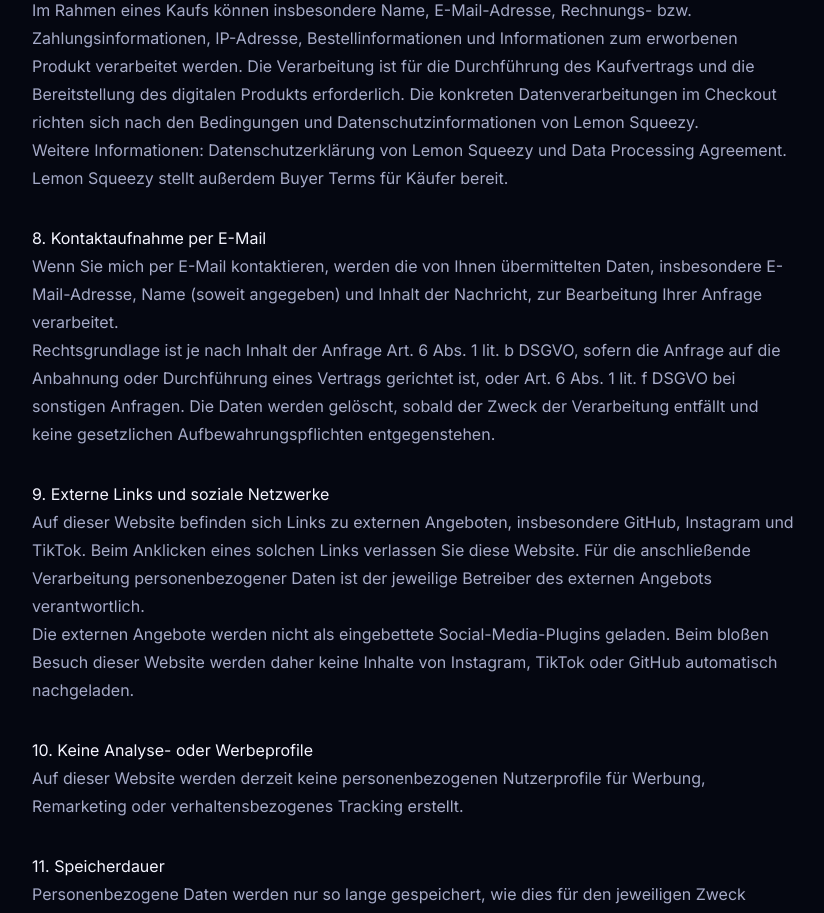
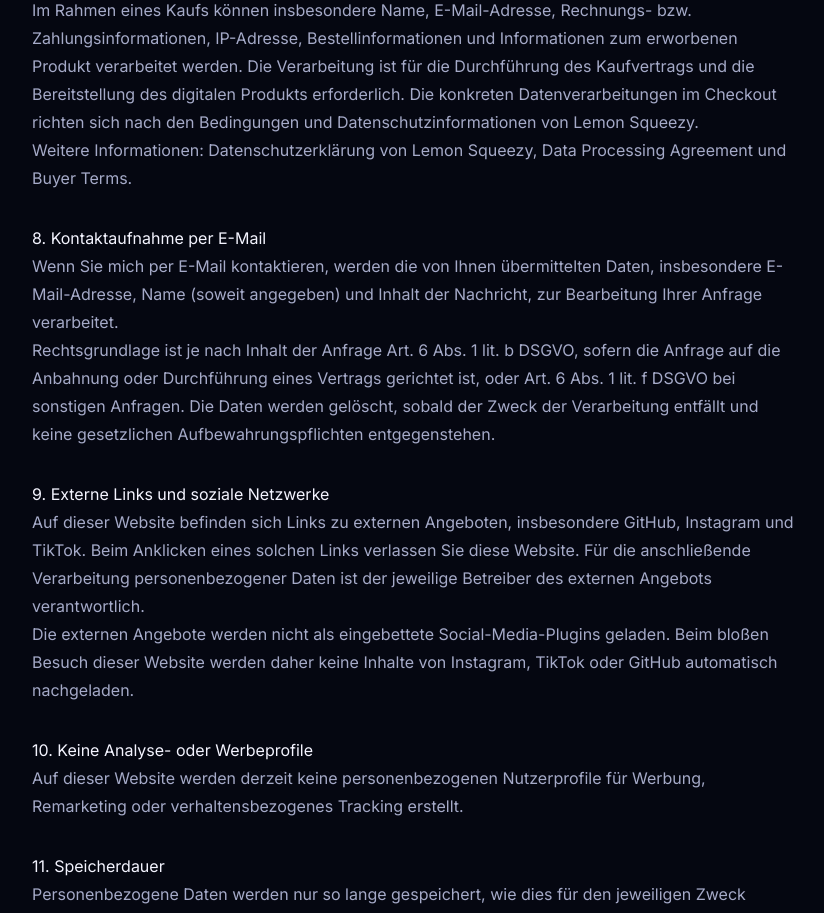
Before and after one commit to aaron0sec/webseite, a Next.js app: page /datenschutz in a window 1280 px wide. Shown: the part 2200-3113 px from the top of the page, without its empty margins (28-852 px from the left). Built offline with nearby package versions, Linux system fonts and the light colour scheme.

Commit message:
fix: remove citation markup from privacy page

```diff
--- a/src/app/datenschutz/page.tsx
+++ b/src/app/datenschutz/page.tsx
@@ -11,60 +11,46 @@ export default function Datenschutz() {
       <article className="prose max-w-3xl">
         <h1>Datenschutzerklärung</h1>
         <p><strong>Stand: 10. August 2026</strong></p>
-
         <h2>1. Verantwortlicher</h2>
         <p>Verantwortlicher für die Verarbeitung personenbezogener Daten auf dieser Website ist:</p>
         <p>Joscha Aaron Schmidt<br />Im Sinnighofen 8b<br />79189 Bad Krozingen<br />Deutschland</p>
         <p>E-Mail: <a href="mailto:aaronfree00@proton.me">aaronfree00@proton.me</a></p>
-
         <h2>2. Allgemeines zur Datenverarbeitung</h2>
         <p>Ich verarbeite personenbezogene Daten nur, soweit dies für den Betrieb dieser Website, die Bereitstellung ihrer Funktionen, die Sicherheit des Angebots, die Abwicklung von Käufen oder die Bearbeitung von Anfragen erforderlich ist oder eine andere gesetzliche Rechtsgrundlage besteht.</p>
-
         <h2>3. Aufruf der Website und technische Zugriffsdaten</h2>
         <p>Beim Aufruf der Website werden technisch erforderliche Daten verarbeitet. Dazu können insbesondere IP-Adresse, Datum und Uhrzeit des Zugriffs, angeforderte URL, HTTP-Status, Referrer-URL, Browsertyp und Betriebssystem sowie technische Informationen über das Endgerät gehören. Diese Daten werden benötigt, um die Website auszuliefern, Fehler zu erkennen und das Angebot gegen Missbrauch und Angriffe zu schützen.</p>
         <p>Die Website wird über Vercel bereitgestellt und über Cloudflare ausgeliefert bzw. geschützt. Im Rahmen dieser Infrastruktur können technische Verbindungs-, Sicherheits- und Protokolldaten verarbeitet werden. Vercel beschreibt insbesondere die Verarbeitung von IP-Adressen, aus IP-Adressen abgeleiteten Standortinformationen, Geräteinformationen, Logs und technischen Nutzungsdaten. Cloudflare verarbeitet je nach aktivierten Sicherheits- und Netzwerkfunktionen ebenfalls technische Daten und kann bestimmte sicherheitsbezogene Cookies einsetzen.</p>
         <p>Rechtsgrundlage für die technisch erforderliche Verarbeitung ist Art. 6 Abs. 1 lit. f DSGVO. Das berechtigte Interesse besteht im sicheren, stabilen und funktionsfähigen Betrieb der Website.</p>
-
         <h2>4. Hosting und Auftragsverarbeitung</h2>
         <p>Für das Hosting und die Bereitstellung der Website wird Vercel eingesetzt. Vercel kann als technischer Dienstleister personenbezogene Daten von Website-Besuchern verarbeiten. Die Verarbeitung erfolgt im Rahmen der technischen Bereitstellung, Sicherheit und Leistungsfähigkeit der Infrastruktur. Soweit die Voraussetzungen für eine Auftragsverarbeitung vorliegen, erfolgt diese auf Grundlage eines entsprechenden Vertrags bzw. einer Datenschutzvereinbarung.</p>
         <p>Weitere Informationen finden sich in der <a href="https://vercel.com/legal/privacy-notice" target="_blank" rel="noreferrer">Datenschutzerklärung von Vercel</a>.</p>
-
         <h2>5. Cloudflare</h2>
         <p>Cloudflare wird als CDN-, DNS- und Sicherheitsdienst eingesetzt. Dadurch können Anfragen technisch über die Infrastruktur von Cloudflare verarbeitet werden. Dies dient insbesondere der Auslieferung von Inhalten, der Verbesserung der Verfügbarkeit sowie dem Schutz vor missbräuchlichem oder automatisiertem Zugriff.</p>
         <p>Cloudflare weist darauf hin, dass je nach eingesetzten Produkten und Konfigurationen beispielsweise Cookies wie <code>__cf_bm</code> oder <code>cf_clearance</code> für Bot-Schutz bzw. Sicherheitsprüfungen verwendet werden können. Solche Cookies dienen nach Angaben von Cloudflare der technischen Bereitstellung der jeweiligen Sicherheitsfunktion und sind keine von dieser Website zu Werbe- oder Trackingzwecken gesetzten Cookies.</p>
         <p>Welche Cloudflare-Funktionen tatsächlich aktiviert sind, richtet sich nach der Konfiguration des Cloudflare-Kontos. Weitere Informationen enthält die <a href="https://developers.cloudflare.com/fundamentals/reference/policies-compliances/cloudflare-cookies/" target="_blank" rel="noreferrer">Cloudflare-Dokumentation zu Cookies</a>.</p>
-
         <h2>6. Cookies und ähnliche Technologien</h2>
         <p>Die Website setzt derzeit <strong>keine eigenen Cookies zu Werbe-, Marketing- oder Trackingzwecken</strong> ein. Es werden insbesondere keine Google-Analytics-, Meta-Pixel- oder vergleichbaren Tracking-Dienste eingebunden.</p>
         <p>Die Website verwendet für die vom Nutzer wählbare Hell-/Dunkeldarstellung den <code>localStorage</code> des Browsers. Dabei wird ausschließlich die lokale Einstellung <code>theme</code> gespeichert. Es handelt sich nicht um ein Cookie und die Information wird nicht an mich oder einen Drittanbieter übertragen.</p>
         <p>Für den Betrieb von Cloudflare können abhängig von den aktivierten Sicherheitsfunktionen technisch notwendige Cloudflare-Cookies gesetzt werden. Für solche unbedingt erforderlichen Speicherungen bzw. Zugriffe ist nach § 25 Abs. 2 TDDDG keine Einwilligung erforderlich. Für nicht notwendige Cookies oder vergleichbare Technologien würde vor deren Aktivierung eine entsprechende Einwilligung eingeholt.</p>
-
         <h2>7. Digitale Produkte und Zahlungsabwicklung über Lemon Squeezy</h2>
-        <p>Für den Verkauf und die Bereitstellung digitaler Produkte wird Lemon Squeezy eingesetzt. Beim Klick auf den Kaufbutton wird der Nutzer zur Checkout-Seite von Lemon Squeezy weitergeleitet. Lemon Squeezy tritt bei Verkäufen als Merchant of Record auf und übernimmt im Rahmen seines Dienstes unter anderem die Zahlungsabwicklung sowie die Erhebung und Abführung von Umsatzsteuer bzw. VAT. citeturn0search0turn0search2</p>
+        <p>Für den Verkauf und die Bereitstellung digitaler Produkte wird Lemon Squeezy eingesetzt. Beim Klick auf den Kaufbutton wird der Nutzer zur Checkout-Seite von Lemon Squeezy weitergeleitet. Lemon Squeezy tritt bei Verkäufen als Merchant of Record auf und übernimmt im Rahmen seines Dienstes unter anderem die Zahlungsabwicklung sowie die Erhebung und Abführung von Umsatzsteuer bzw. VAT.</p>
         <p>Im Rahmen eines Kaufs können insbesondere Name, E-Mail-Adresse, Rechnungs- bzw. Zahlungsinformationen, IP-Adresse, Bestellinformationen und Informationen zum erworbenen Produkt verarbeitet werden. Die Verarbeitung ist für die Durchführung des Kaufvertrags und die Bereitstellung des digitalen Produkts erforderlich. Die konkreten Datenverarbeitungen im Checkout richten sich nach den Bedingungen und Datenschutzinformationen von Lemon Squeezy.</p>
-        <p>Weitere Informationen: <a href="https://www.lemonsqueezy.com/privacy" target="_blank" rel="noreferrer">Datenschutzerklärung von Lemon Squeezy</a> und <a href="https://www.lemonsqueezy.com/dpa" target="_blank" rel="noreferrer">Data Processing Agreement</a>. Lemon Squeezy stellt außerdem Buyer Terms für Käufer bereit.</p>
-
+        <p>Weitere Informationen: <a href="https://www.lemonsqueezy.com/privacy" target="_blank" rel="noreferrer">Datenschutzerklärung von Lemon Squeezy</a>, <a href="https://www.lemonsqueezy.com/dpa" target="_blank" rel="noreferrer">Data Processing Agreement</a> und <a href="https://www.lemonsqueezy.com/buyer-terms" target="_blank" rel="noreferrer">Buyer Terms</a>.</p>
         <h2>8. Kontaktaufnahme per E-Mail</h2>
         <p>Wenn Sie mich per E-Mail kontaktieren, werden die von Ihnen übermittelten Daten, insbesondere E-Mail-Adresse, Name (soweit angegeben) und Inhalt der Nachricht, zur Bearbeitung Ihrer Anfrage verarbeitet.</p>
         <p>Rechtsgrundlage ist je nach Inhalt der Anfrage Art. 6 Abs. 1 lit. b DSGVO, sofern die Anfrage auf die Anbahnung oder Durchführung eines Vertrags gerichtet ist, oder Art. 6 Abs. 1 lit. f DSGVO bei sonstigen Anfragen. Die Daten werden gelöscht, sobald der Zweck der Verarbeitung entfällt und keine gesetzlichen Aufbewahrungspflichten entgegenstehen.</p>
-
         <h2>9. Externe Links und soziale Netzwerke</h2>
         <p>Auf dieser Website befinden sich Links zu externen Angeboten, insbesondere GitHub, Instagram und TikTok. Beim Anklicken eines solchen Links verlassen Sie diese Website. Für die anschließende Verarbeitung personenbezogener Daten ist der jeweilige Betreiber des externen Angebots verantwortlich.</p>
         <p>Die externen Angebote werden nicht als eingebettete Social-Media-Plugins geladen. Beim bloßen Besuch dieser Website werden daher keine Inhalte von Instagram, TikTok oder GitHub automatisch nachgeladen.</p>
-
         <h2>10. Keine Analyse- oder Werbeprofile</h2>
         <p>Auf dieser Website werden derzeit keine personenbezogenen Nutzerprofile für Werbung, Remarketing oder verhaltensbezogenes Tracking erstellt.</p>
-
         <h2>11. Speicherdauer</h2>
         <p>Personenbezogene Daten werden nur so lange gespeichert, wie dies für den jeweiligen Zweck erforderlich ist oder gesetzliche Aufbewahrungspflichten bestehen. Technische Protokoll- und Sicherheitsdaten können durch die eingesetzten Infrastruktur-Dienstleister nach deren jeweiligen Richtlinien und Konfigurationen für einen begrenzten Zeitraum gespeichert werden. Bei Käufen können gesetzliche Aufbewahrungs- und Nachweispflichten zu einer längeren Speicherung von Bestell- und Abrechnungsdaten führen.</p>
-
         <h2>12. Ihre Rechte</h2>
         <p>Sie haben nach Maßgabe der DSGVO insbesondere das Recht auf Auskunft (Art. 15 DSGVO), Berichtigung (Art. 16 DSGVO), Löschung (Art. 17 DSGVO), Einschränkung der Verarbeitung (Art. 18 DSGVO), Datenübertragbarkeit (Art. 20 DSGVO) sowie Widerspruch gegen bestimmte Verarbeitungen (Art. 21 DSGVO).</p>
         <p>Soweit eine Verarbeitung auf Einwilligung beruht, können Sie diese jederzeit mit Wirkung für die Zukunft widerrufen. Die Rechtmäßigkeit der bis zum Widerruf erfolgten Verarbeitung bleibt unberührt.</p>
-
         <h2>13. Beschwerderecht bei einer Aufsichtsbehörde</h2>
         <p>Sie haben das Recht, sich bei einer Datenschutzaufsichtsbehörde über die Verarbeitung Ihrer personenbezogenen Daten zu beschweren, insbesondere bei der für Ihren gewöhnlichen Aufenthaltsort, Ihren Arbeitsplatz oder den Ort des mutmaßlichen Verstoßes zuständigen Aufsichtsbehörde.</p>
-
         <h2>14. Änderungen dieser Datenschutzerklärung</h2>
         <p>Diese Datenschutzerklärung kann angepasst werden, wenn sich die technische Umsetzung, die eingesetzten Dienste oder die rechtlichen Anforderungen ändern.</p>
       </article>
```
